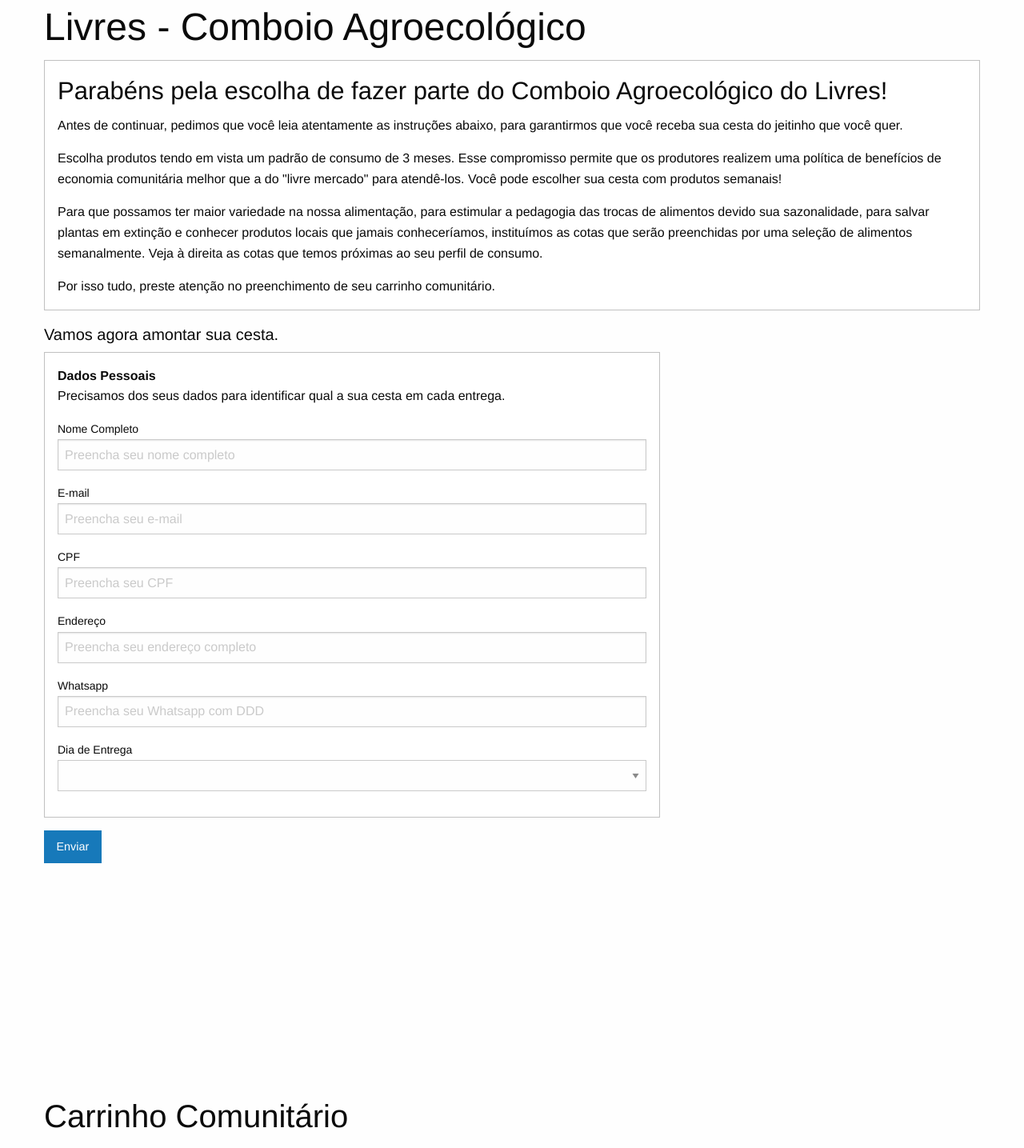
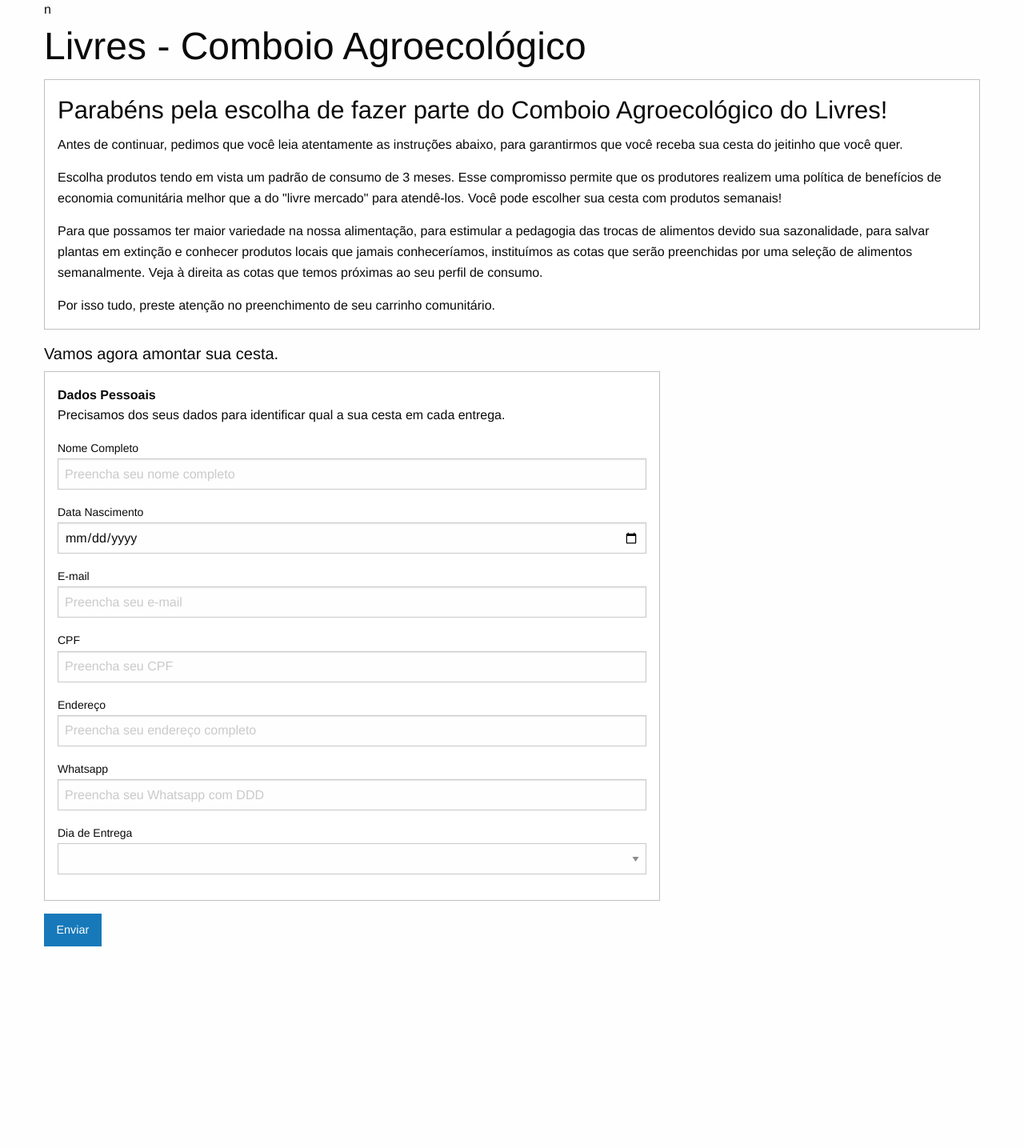
Before and after one commit to LivresUnisantos/LivresBS, a PHP site: page /LivresBS/cadastro/index.php in a window 1280 px wide. Shown: the top 1435 px of the page at 80% size. Run offline with PHP 8.4, Linux system fonts and the light colour scheme; data that the repository does not hold is empty; a stand-in replaces the project's code that opens the database connection; some libraries are stand-ins or nearby versions.

Commit message:
incluido data de nascimento no cadastro

```diff
--- a/cadastro/index.php
+++ b/cadastro/index.php
@@ -23,7 +23,7 @@ $rs=$st->fetchAll();
 ?>
     <div class="grid-container">
       <div class="grid-x grid-padding-x">
-        <div class="large-12 cell">
+        <div class="large-12 cell">n
           <h1>Livres - Comboio Agroecológico</h1>
         </div>
       </div>
@@ -69,6 +69,13 @@ $rs=$st->fetchAll();
 						  <div class="large-12 cell">
 							<label>Nome Completo</label>
 							<input name="consumidor" type="text" placeholder="Preencha seu nome completo" data-validation="length" data-validation-length="3-255" />
+						  </div>
+						</div>
+						<!-- Nascimento  -->
+						<div class="grid-x grid-padding-x">
+						  <div class="large-12 cell">
+							<label>Data Nascimento</label>
+							<input name="nascimento" type="date" placeholder="Preencha sua data de nascimento" data-validation="length" data-validation-length="8-10" />
 						  </div>
 						</div>
 						<!-- Email  -->
--- a/cadastro/salva.php
+++ b/cadastro/salva.php
@@ -15,6 +15,7 @@ $conn = new PDO("mysql:host=".$c_db["host"].";dbname=".$c_db["name"],$c_db["user
 //Cadastrar consumidor
 $consumidor = ucwords(strtolower(trim($_POST["consumidor"])));
 $consumidor = str_replace("'","''",$consumidor);
+$nascimento=$_POST["nascimento"];
 $email=trim(strtolower($_POST["email"]));
 $cpf=trim($_POST["cpf"]);
 $cpf=str_replace(".","",$cpf);
@@ -45,7 +46,7 @@ if ($st->rowCount() > 0) {
 	exit();
 }
 
-$sql = "INSERT INTO Consumidores (consumidor, email, cpf, endereco, telefone,preferencia_entrega) VALUES ('".$consumidor."','".$email."','".$cpf."','".$endereco."','".$telefone."','".$preferencia_entrega."')";
+$sql = "INSERT INTO Consumidores (consumidor, nascimento, email, cpf, endereco, telefone,preferencia_entrega) VALUES ('".$consumidor."','".$nascimento."','".$email."','".$cpf."','".$endereco."','".$telefone."','".$preferencia_entrega."')";
 //$sql = "INSERT INTO Consumidores (consumidor, email, cpf, endereco, telefone,preferencia_entrega, comunidade) VALUES ('".$consumidor."','".$email."','".$cpf."','".$endereco."','".$telefone."','".$preferencia_entrega."', ".$comunidade.")";
 /* FIM AJUSTE */
 $st=$conn->prepare($sql);
```
